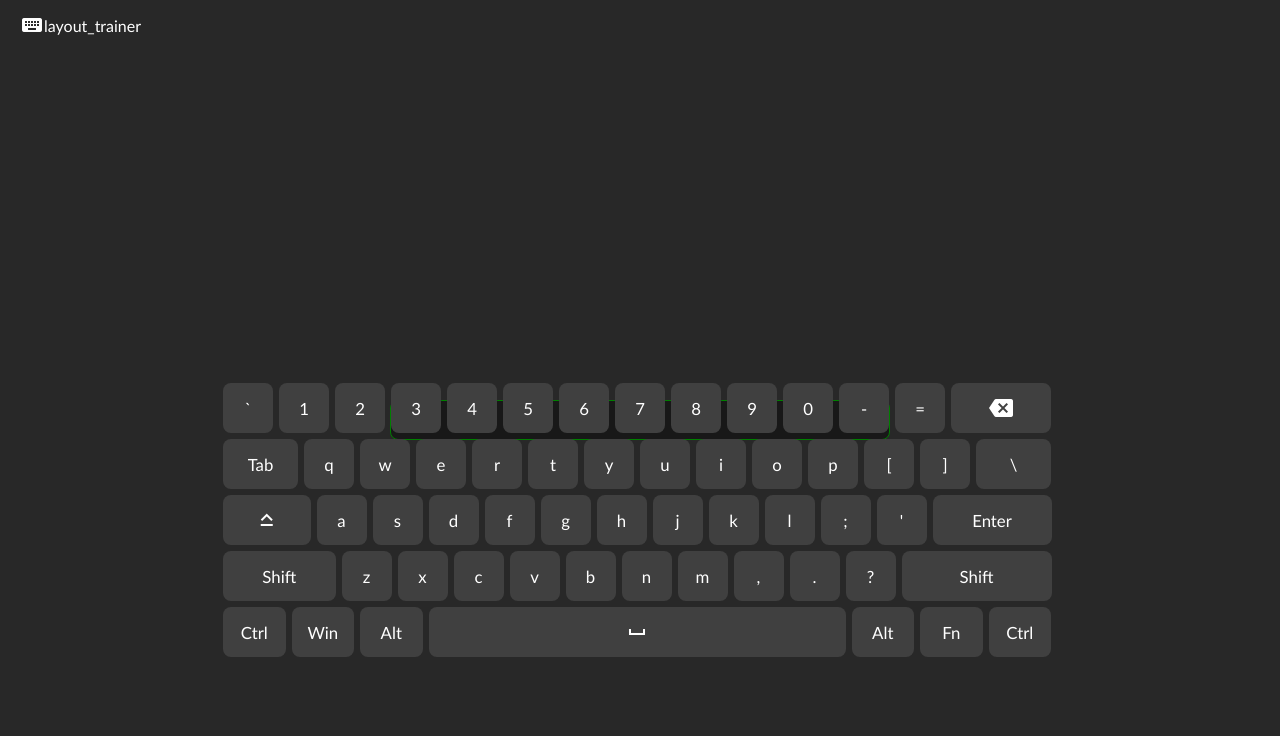
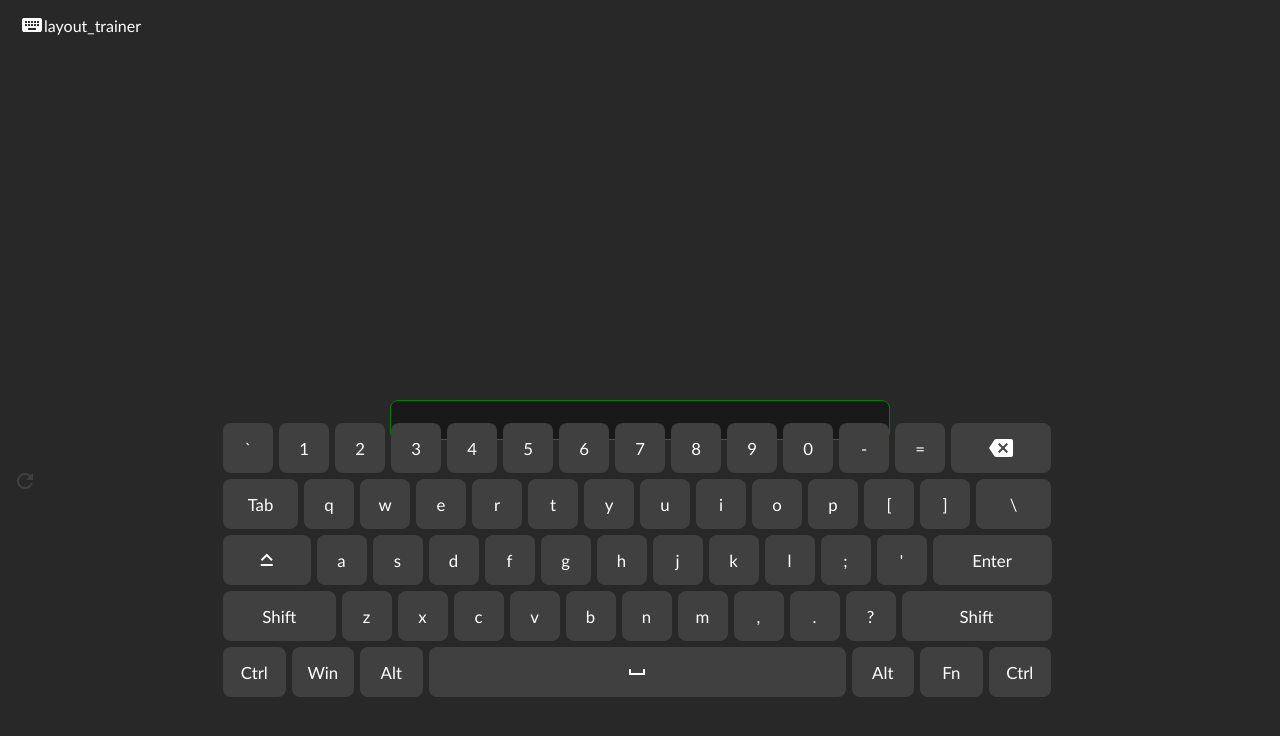
Before and after one commit to imvincenth/Layout-Trainer, a website built with webpack: page index.html in a window 1280 px wide. Built offline with nearby package versions, Linux system fonts and the light colour scheme; no server answers.

Commit message:
Refresh button added to HTML and CSS, no functionality, not centered

```diff
--- a/index.html
+++ b/index.html
@@ -17,12 +17,12 @@
 
     <div class="textDisplayBox">
         <div id="textDisplay" class="text_display"></div>
-        <div class="refresh">
-            <i ></i>
-        </div>
     </div>
     <div class="textInputBox">
         <textarea id="textInput" class="text_input" autofocus></textarea>
+        <button class="refresh">
+            <i class="material-icons">refresh</i>
+        </button>
     </div>
 
     <!-- <div class="main">
--- a/src/styles/body.css
+++ b/src/styles/body.css
@@ -18,7 +18,18 @@
 }
 
 .refresh {
-    height: 100px;
+    display: flex;
+    justify-content: center;
+    align-items: center;
+    background-color: transparent;
+    height: 50px;
+    max-width: 50px;
+    border: none;
+    color: 	#404040;
+}
+
+.refresh:active {
+    color: white;
 }
 
 /* to add more color themes, change here */
--- a/src/styles/keyboard.css
+++ b/src/styles/keyboard.css
@@ -7,7 +7,7 @@
     background-color: transparent;
     border-radius: 0.5rem;
     position: absolute;
-    top: 65%;
+    top: 70%;
     left: 50%;
     right: 50%;
     margin-right: -50%;
@@ -21,7 +21,7 @@
     vertical-align: top;
     font-size: 1.05rem;
     margin: 3px;
-    transition: 0.2s;
+    transition: 0.45s;
     min-width: 50px;
     height: 50px;
     background-color: #404040;
@@ -41,12 +41,12 @@
 
 @keyframes keys_animation {
     0% {
-        background-color: white;
-        color: 	#181818;
+        background-color: #181818;
+        color: 	white;
     }
     100% {
-        background-color: #181818;
-        color: white;
+        background-color: white;
+        color: #181818;
     }
 }
 
```
Also changed, not shown: dist/main.css.
